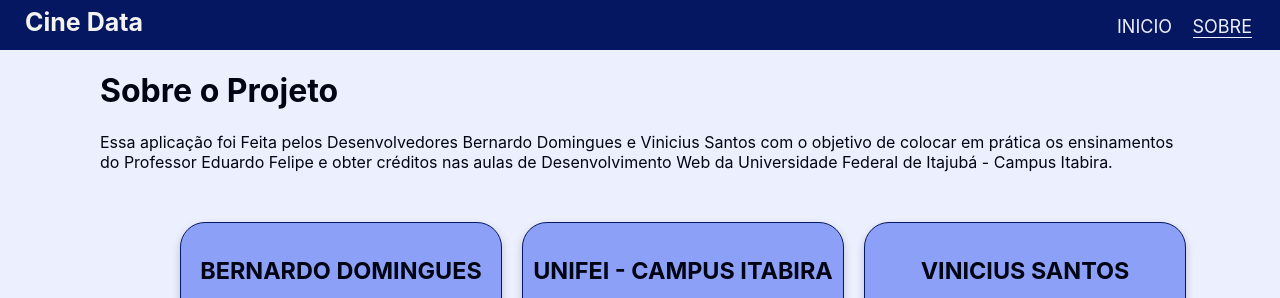
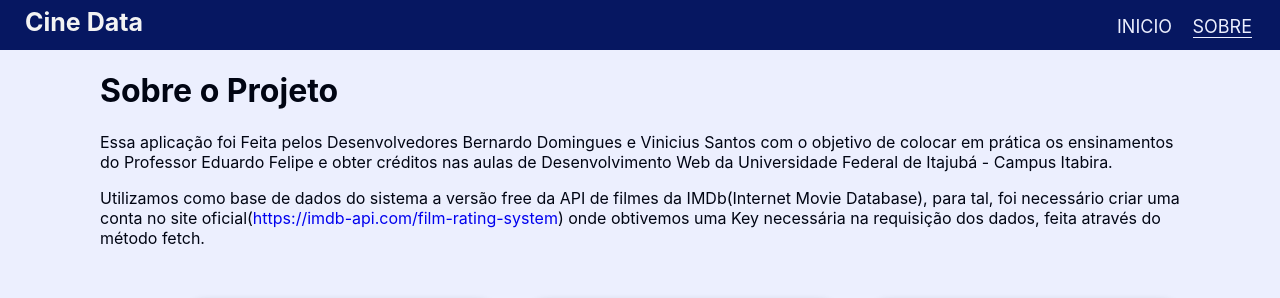
Before and after one commit to BernardoDomingues/Projeto1DevWebUNIFEI, a website: page static/about.html in a window 1280 px wide. Shown: the top 298 px of the page. Drawn offline with Linux system fonts and the light colour scheme.

Commit message:
adiciona paragrafo de explicação sobre as requisições de dados

```diff
--- a/static/about.html
+++ b/static/about.html
@@ -31,6 +31,14 @@ NOME: Vinicius Santos - RA: 2020021745 -->
         Vinicius Santos com o objetivo de colocar em prática os ensinamentos do
         Professor Eduardo Felipe e obter créditos nas aulas de Desenvolvimento
         Web da Universidade Federal de Itajubá - Campus Itabira.
+      </p>
+      <p>
+        Utilizamos como base de dados do sistema a versão free da API de filmes
+        da IMDb(Internet Movie Database), para tal, foi necessário criar uma
+        conta no site oficial(<a href="https://imdb-api.com/film-rating-system"
+          >https://imdb-api.com/film-rating-system</a
+        >) onde obtivemos uma Key necessária na requisição dos dados, feita
+        através do método fetch.
       </p>
     </div>
     <div class="profileGrid">
```
